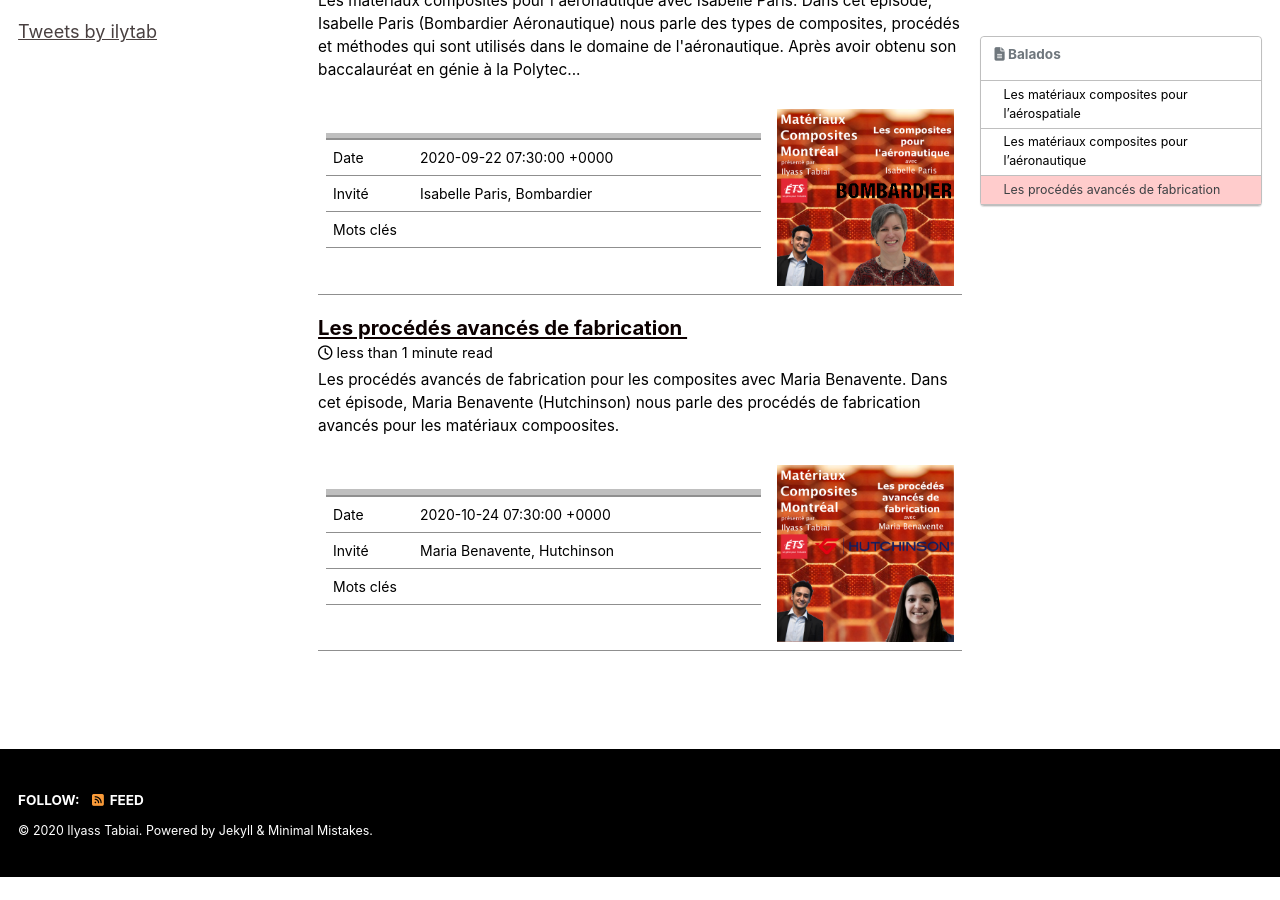
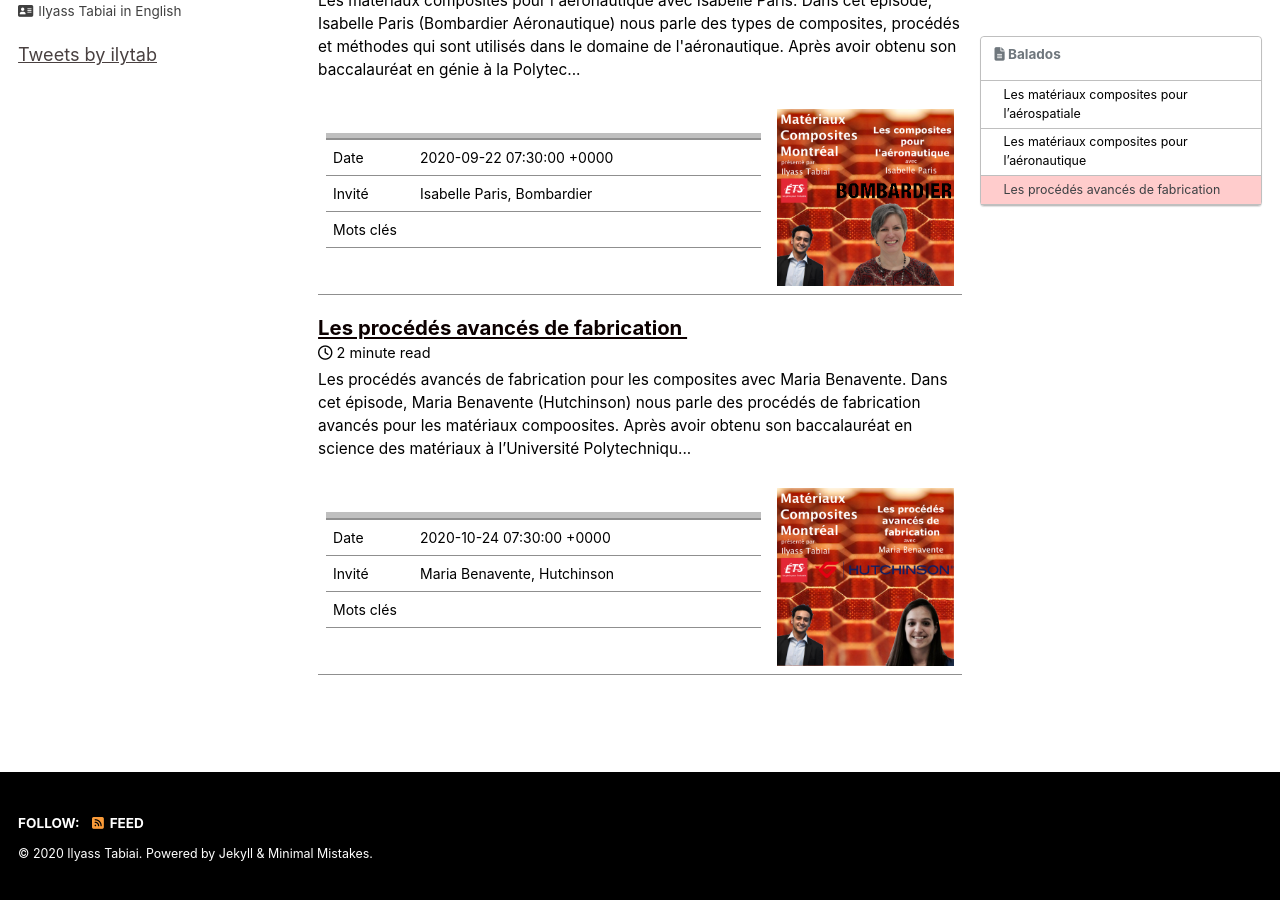
Before and after one commit to ilylabs/ilylabs.github.io, a Jekyll site: the page built from _pages/mcmpodcast.md, in a window 1280 px wide and 900 px high, scrolled down 1005 px. Built offline with Jekyll 4.4.1, drawn with Linux system fonts in a browser that asks for light colours; cached includes are drawn as plain includes; nearby versions of some CDN libraries; comment, search, counter and statistics services are not loaded; before the commit the page ends 1882 px from its top, so only the background shows below that.

Commit message:
Added text description for MCM Podcast episode 03 with Maria Benavente

```diff
--- a/_mcmpodcast/03-hutchinson-mbenavente.md
+++ b/_mcmpodcast/03-hutchinson-mbenavente.md
@@ -1,6 +1,6 @@
 ---
 title: "Les procédés avancés de fabrication"
-excerpt: "Les procédés avancés de fabrication avec Maria Benavente. "
+excerpt: "Les procédés avancés de fabrication avec Maria Benavente. Après avoir obtenu son baccalauréat en science des matériaux à l'Université Polytechnique de Catalogne, Maria Benavente a est allée en Suisse, à l'École Polytechnique Fédérale de Lausanne  pour faire une maîtrise durant laquelle elle a pu étudier le procédé de fabrication Moulage par Transfert de Résine ou le Resin Transfer Molding."
 header:
   teaser: /assets/mcmpodcast/03-hutchinson-mbenavente.png
 sidebar:
@@ -22,3 +22,26 @@
     <td><center><iframe src="https://archive.org/embed/20200916-benavente-maria-hutchinson-withmusic" width="100%" height="50" frameborder="0" webkitallowfullscreen="true" mozallowfullscreen="true" allowfullscreen></iframe></center></td>
 	</tr>
 </table>
+
+Après avoir obtenu son baccalauréat en science des matériaux à l'Université Polytechnique de Catalogne, Maria Benavente a est allée en Suisse, à l'École Polytechnique Fédérale de Lausanne (EPFL) pour faire une maîtrise durant laquelle elle a pu étudier le procédé de fabrication "Moulage par Transfert de Résine ou le **Resin Transfer Molding** (communément appelé **RTM**). Ce procédé permet l'obtention de pièces composites de **haute performance** et de **haute qualité** avec un taux de renforts de élevé. Après avoir travaillé sur ce procédé durant sa maîtrise, Maria a ensuite décidé de travailler pour quelques années en tant qu'ingénieur-chercheur à l'EPFL. Les deux vidéos ci-dessous permettent d'en apprendre plus sur le procédé RTM.
+{: style="text-align: justify;"}
+
+<figure class="half">
+   <a href="https://www.youtube.com/embed/NzpHCjL_AnE"><iframe width="560" height="315" src="https://www.youtube.com/embed/NzpHCjL_AnE" frameborder="0" allow="accelerometer; autoplay; clipboard-write; encrypted-media; gyroscope; picture-in-picture" allowfullscreen></iframe></a>
+   <a href="https://www.youtube.com/embed/G0LNSjSZ0Ic"><iframe width="560" height="315" src="https://www.youtube.com/embed/G0LNSjSZ0Ic" frameborder="0" allow="accelerometer; autoplay; clipboard-write; encrypted-media; gyroscope; picture-in-picture" allowfullscreen></iframe></a>
+</figure>
+Gauche: Vue schématique du procédé RTM qui permet de bien comprendre le fonctionnement du procédé. Droite: Procédé RTM complétement automtisé en milieu industriel.
+{: style="text-align: center; font-size:13px; font-style: italic;"}
+
+Après la Suisse, Maria arrive à Montréal pour faire son doctorat à la Polytechnique durant lequel elle va ... étudier le procédé RTM, pour changer un peu ! Durant son doctorat, elle étudie la manière dont les pièces en composites se déforment dûes aux **(1)** contraintes résiduelles dûes à **l'interaction avec le moule**; **(2)** la **rétraction chimique** de la matrice durant la polymération;et **(3) la différence Coefficients d'Expansion Thermique entre les différentes couches** (ou même entre les fibres et matrices). À cause de l'interaction combinée de ces 3 phénomènes durant la cuisson et le refroidissement d'un pièce fabriquée en RTM, il est nécessaire d'entreprendre une étude soigneuse avant de fabriquer la pièce si on souhaite qu'elle ait les dimensions désirées.
+{: style="text-align: justify;"}
+
+<figure class="half">
+   <a href="https://www.dc.engr.scu.edu/cmdoc/dg_doc/develop/process/physics/b3400001.htm"><img src="/assets/mcmpodcast/residual_stresses_rtm.gif"></a>
+   <a href="https://www.dc.engr.scu.edu/cmdoc/dg_doc/develop/process/physics/b3400001.htm"><img src="/assets/mcmpodcast/residual_stresses_layers.gif"></a>
+</figure>
+Gauche: Impact des contraintes résiduelles dûe à la différence de refroidissement entre les zones de la pièce en contact avec l'air ou le moule. Droite: Impact des contraintes résiduelles sur un composite dont les couches ont différents Coefficients d'Expansion Thermique.
+{: style="text-align: center; font-size:13px; font-style: italic;"}
+
+Après son docotrat, Maria rejoint la compagnie **Hutchinson** à Montréal où elle est à la tête des Projets R&D et emploie son expertise en procédés de fabrication pour aider des compagnies à adopter des nouvelles technologies, telles que les **composites thermoplastiques**. Elle nous parle de tout cela durant cet épisode.
+{: style="text-align: justify;"}
```
Also changed, not shown: assets/mcmpodcast/residual_stresses_layers.gif (added), assets/mcmpodcast/residual_stresses_rtm.gif (added).
